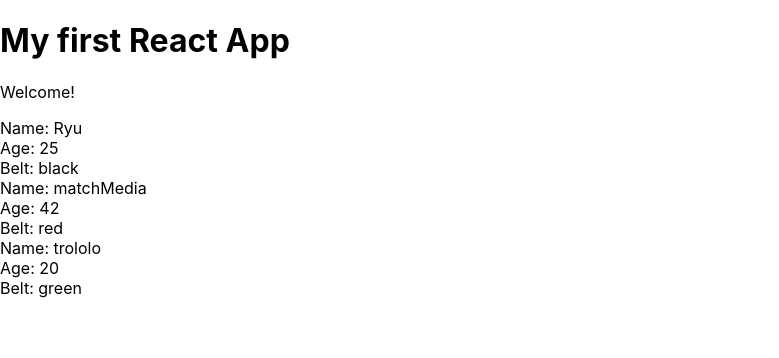
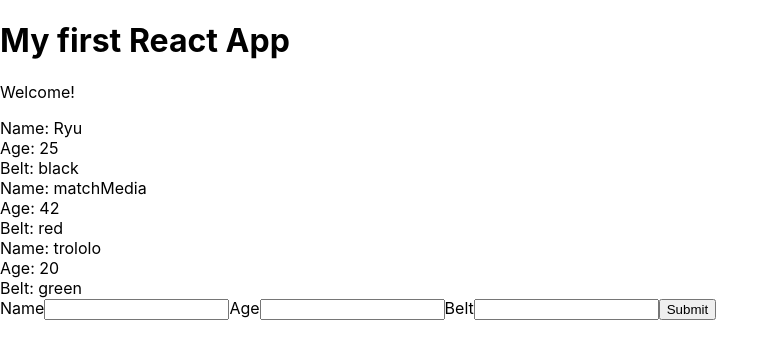
Before and after one commit to zzibert/React-Redux, a React (Create React App) app: page / in a window 1280 px wide. Shown: the top 358 px of the page, without its empty margins (0-779 px from the left). Built offline with nearby package versions, Linux system fonts and the light colour scheme.

Commit message:
#17 - Forms Revisited

```diff
--- /dev/null
+++ b/src/AddNinja.js
@@ -0,0 +1,35 @@
+import React, { Component } from 'react'
+
+class AddNinja extends Component{
+    state = {
+        name: null,
+        age: null,
+        belt: null
+    }
+    handleChange = (e) => {
+        this.setState({
+            [e.target.id]: e.target.value
+        })
+    }
+    handleSubmit = (e) => {
+        e.preventDefault()
+        console.log(this.state)
+    }
+    render(){
+        return (
+            <div>
+                <form onSubmit={this.handleSubmit}>
+                    <label htmlFor="name">Name</label>
+                    <input onChange={this.handleChange} type="text" id="name"/>
+                    <label htmlFor="name">Age</label>
+                    <input onChange={this.handleChange} type="text" id="age"/>
+                    <label htmlFor="name">Belt</label>
+                    <input onChange={this.handleChange} type="text" id="belt"/>
+                    <button>Submit</button>
+                </form>
+            </div>
+        )
+    }
+}
+
+export default AddNinja
--- a/src/App.js
+++ b/src/App.js
@@ -1,5 +1,6 @@
 import React, { Component } from 'react';
 import Ninjas from './Ninjas'
+import AddNinja from './AddNinja'
 class App extends Component {
   state = {
     ninjas: [
@@ -14,6 +15,7 @@
         <h1>My first React App</h1>
         <p>Welcome!</p>
         <Ninjas ninjas={ this.state.ninjas } />
+        <AddNinja />
       </div>
     );
   }
```
